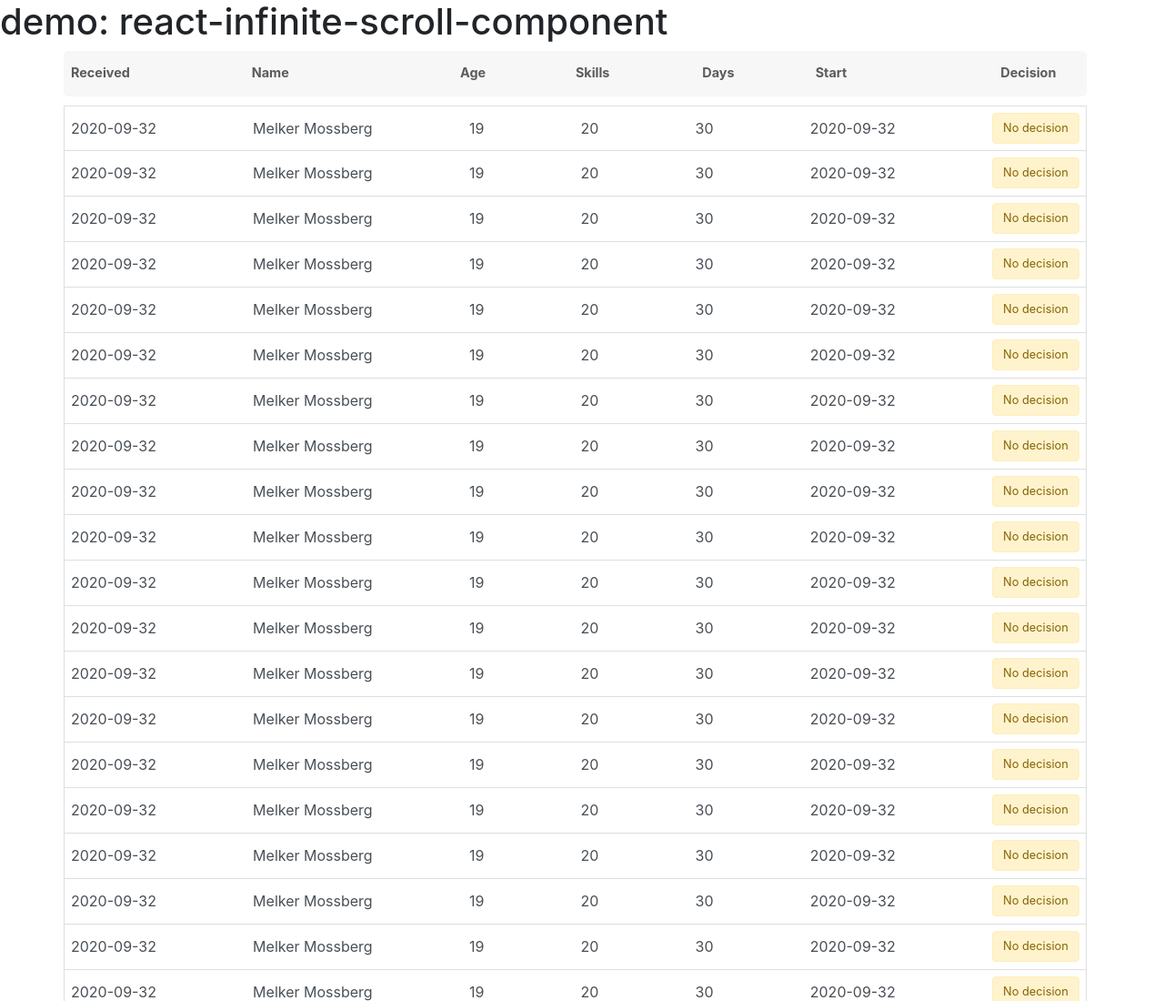
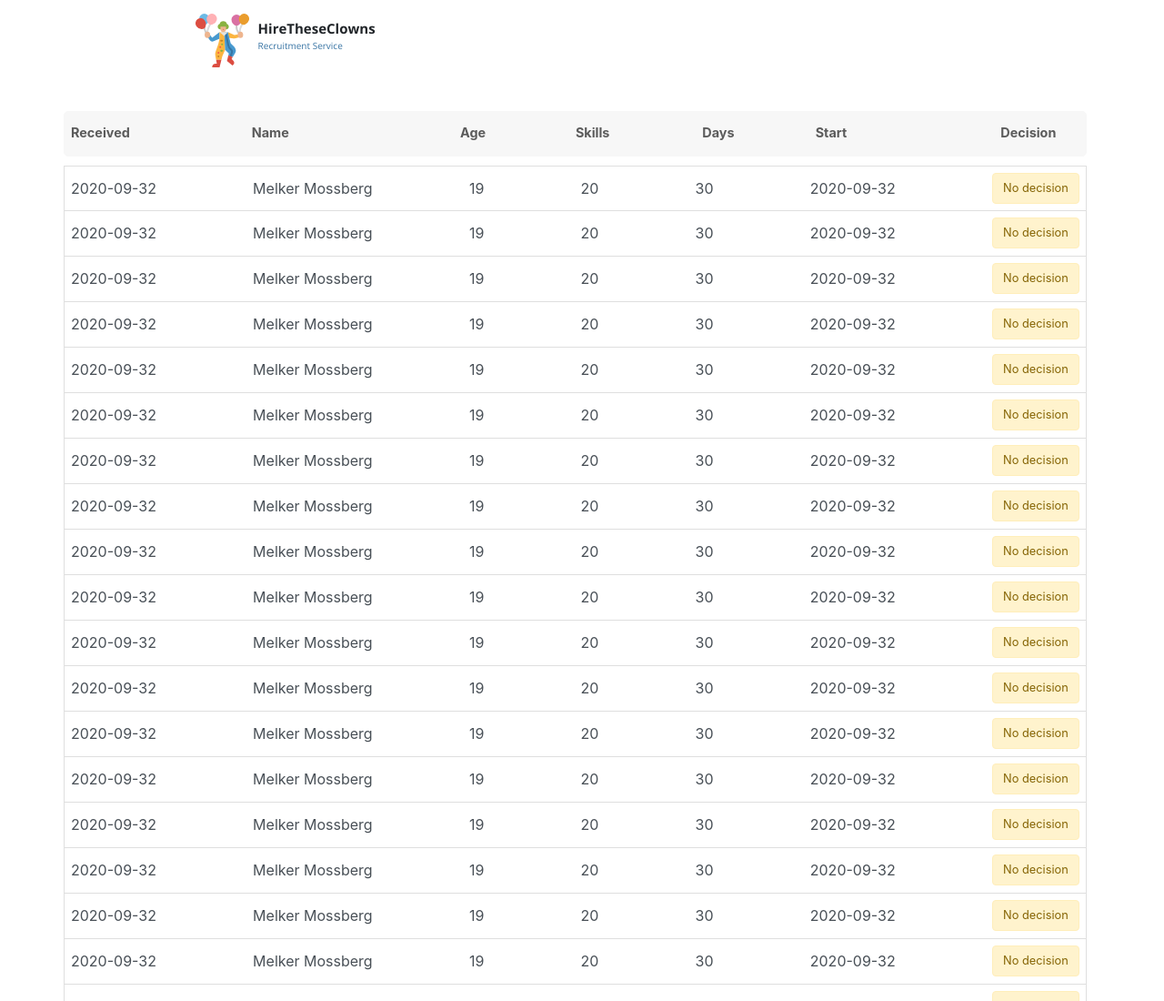
Before and after one commit to LinusBF/iv1201-frontend, a React app: page /Applications in a window 1280 px wide. Shown: the top 1100 px of the page at 91% size. Built offline with nearby package versions, Linux system fonts and the light colour scheme; some packages are replaced by stand-ins of ours.

Commit message:
added Eriks header w logo

```diff
--- a/client/components/applications/Applications.css
+++ b/client/components/applications/Applications.css
@@ -1,3 +1,6 @@
+#listGroup {
+    margin-top: 3rem;
+}
 #listGroup .list-group-item {
     height: 50px;
     margin: 0;
--- a/client/components/applications/Applications.js
+++ b/client/components/applications/Applications.js
@@ -4,6 +4,7 @@ import InfiniteScroll from 'react-infinite-scroll-component';
 import ListGroup from 'react-bootstrap/ListGroup';
 import {ListGroupItem} from 'react-bootstrap';
 import './Applications.css';
+import clown from '../../Images/flat.svg';
 
 class Applications extends Component {
   constructor(props) {
@@ -27,9 +28,14 @@ class Applications extends Component {
   render() {
     return (
       <div className={'container-fluid'}>
-        <div className='row'>
-          <h1>demo: react-infinite-scroll-component</h1>
-          <hr />
+        <div className={'logo'}>
+          <div className={'clownIcon'}>
+            <img src={clown} alt={'...'} />
+          </div>
+          <div className={'logoright'}>
+            <div className={'logoHeader1'}>HireTheseClowns</div>
+            <div className={'logoHeader2'}>Recruitment Service</div>
+          </div>
         </div>
 
         <ListGroup className={'container justify-content-md-center'} id={'listGroup'}>
```
